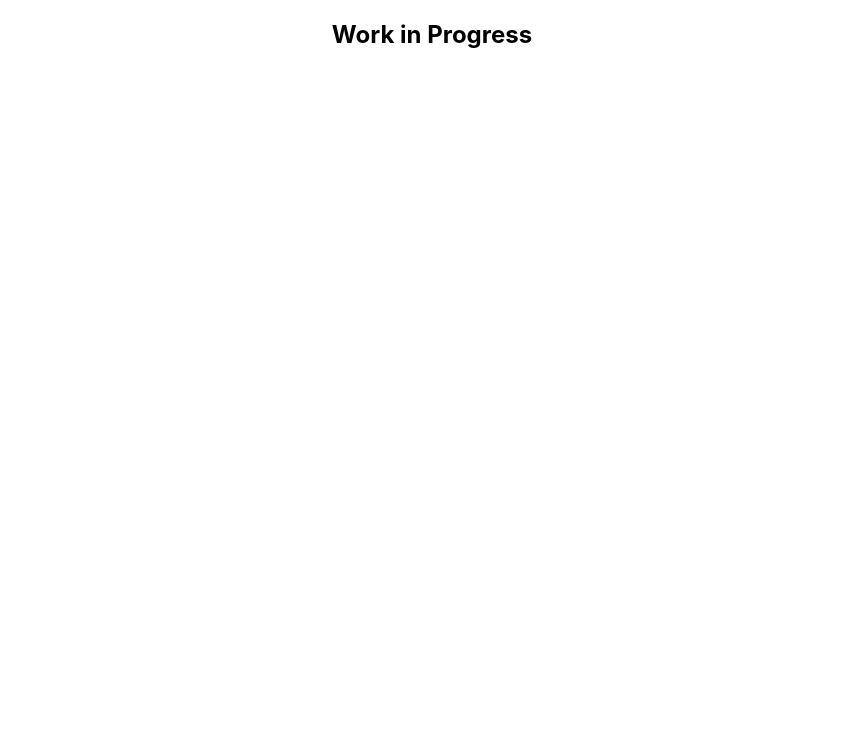
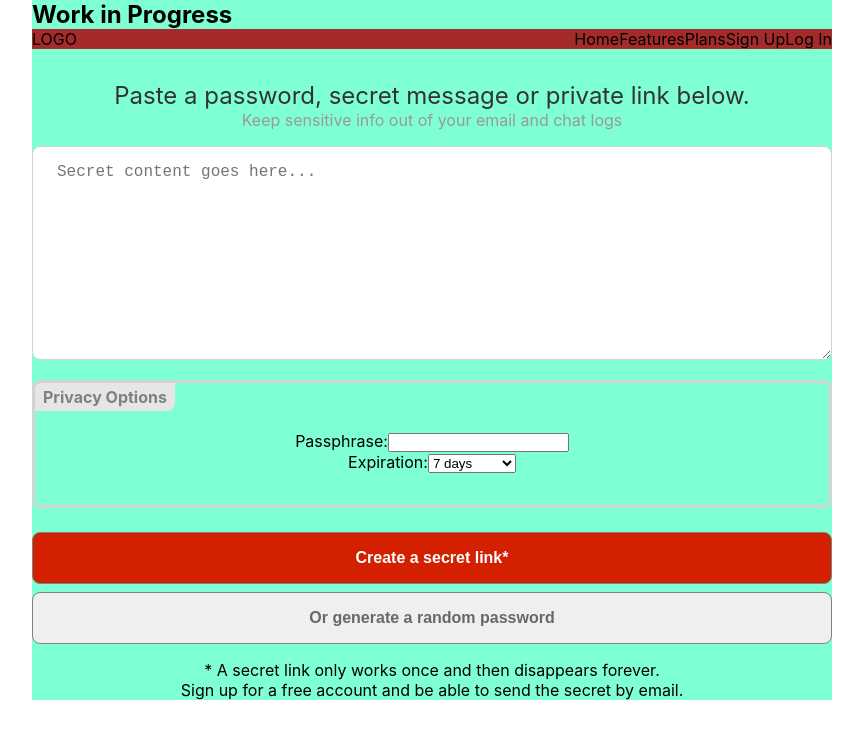
Before and after one commit to omgupta1608/covert, a React (Create React App) app in the folder web/: page / in a window 1280 px wide. Shown: the top 738 px of the page, without its empty margins (208-1071 px from the left). Built offline with nearby package versions, Linux system fonts and the light colour scheme; the HTML template or start-up script is replaced by a standard one.

Commit message:
basic home page

```diff
--- a/web/src/App.css
+++ b/web/src/App.css
@@ -1,38 +1,7 @@
 .App {
-  text-align: center;
+  width: 80%;
+  min-width: 500px;
+  max-width: 800px;
+  margin: 0 auto;
+  background-color: aquamarine;
 }
-
-.App-logo {
-  height: 40vmin;
-  pointer-events: none;
-}
-
-@media (prefers-reduced-motion: no-preference) {
-  .App-logo {
-    animation: App-logo-spin infinite 20s linear;
-  }
-}
-
-.App-header {
-  background-color: #282c34;
-  min-height: 100vh;
-  display: flex;
-  flex-direction: column;
-  align-items: center;
-  justify-content: center;
-  font-size: calc(10px + 2vmin);
-  color: white;
-}
-
-.App-link {
-  color: #61dafb;
-}
-
-@keyframes App-logo-spin {
-  from {
-    transform: rotate(0deg);
-  }
-  to {
-    transform: rotate(360deg);
-  }
-}
--- a/web/src/App.js
+++ b/web/src/App.js
@@ -1,9 +1,13 @@
 import './App.css';
+import Navbar from './components/Navbar';
+import Home from './pages/Home/Home';
 
 function App() {
   return (
     <div className="App">
      <h2>Work in Progress</h2>
+     <Navbar />
+     <Home />
     </div>
   );
 }
--- /dev/null
+++ b/web/src/components/Navbar.css
@@ -0,0 +1,10 @@
+.nav-wrapper {
+	display: flex;
+	justify-content: space-between;
+	background-color: brown;
+}
+
+.nav-wrapper ul{
+	display: flex;
+	list-style-type: none;
+}
--- /dev/null
+++ b/web/src/components/Navbar.jsx
@@ -0,0 +1,20 @@
+import './Navbar.css'
+
+function Navbar() {
+	return (
+		<div className='nav-wrapper'>
+			<div className="logo-wrapper">LOGO</div>
+			<div className="links-wrapper">
+				<ul>
+					<li>Home</li>
+					<li>Features</li>
+					<li>Plans</li>
+					<li>Sign Up</li>
+					<li>Log In</li>
+				</ul>
+			</div>
+		</div>
+	)
+}
+
+export default Navbar
--- a/web/src/index.css
+++ b/web/src/index.css
@@ -11,3 +11,9 @@ code {
   font-family: source-code-pro, Menlo, Monaco, Consolas, 'Courier New',
     monospace;
 }
+
+*, *::before, *::after {
+  box-sizing: border-box;
+  margin: 0;
+  padding: 0;
+}
--- /dev/null
+++ b/web/src/pages/Home/Home.css
@@ -0,0 +1,59 @@
+.home-wrapper {
+	padding-top: 1rem;
+	text-align: center;
+}
+
+.home-wrapper >div {
+	width: 100%;
+	/* background-color: lemonchiffon; */
+	margin: 1rem 0;
+}
+
+.home-wrapper >div > textarea {
+	width: 100%;
+	border-radius: 8px;
+	border: 1px solid lightgray;
+	padding: 1rem 1.5rem;
+	font-size: 1rem;
+}
+
+.privacyOptions-wrapper {
+	border: 3px solid lightgray;
+	border-radius: .5rem;
+	position: relative;
+	padding: 3rem 0 2rem;
+}
+.privacyOptions-wrapper div:first-child {
+	position: absolute;
+	background-color: rgb(230, 230, 230);
+	top: 0;
+	color: gray;
+	font-weight: bold;
+	padding: .25rem .5rem;
+	border-radius: .35rem 0 .5rem;
+}
+
+.heading-container p{
+	font-size: 1.5rem;
+	color: #333;
+}
+.heading-container span {
+	font-size: 1rem;
+	color: #999;
+}
+
+.buttons button{
+width: 100%;
+padding: 1rem .8rem;
+font-size: 1rem;
+font-weight: bold;
+border-radius: .5rem;
+border: 1px solid gray;
+color: rgb(104, 104, 104);
+margin-top: .5rem;
+}
+
+.buttons button:first-of-type {
+	background-color: #D22000;
+	color: white;
+}
--- /dev/null
+++ b/web/src/pages/Home/Home.jsx
@@ -0,0 +1,72 @@
+import { useState } from "react";
+import "./Home.css";
+
+function Home() {
+  const [userInput, setUserInput] = useState("");
+  const [passPhrase, setPassPhrase] = useState("");
+  const [lifetime, setLifetime] = useState("");
+
+  function updateInput(e) {
+    if (e.target.name === "userInput")
+      setUserInput(e.target.value);
+    else if (e.target.name === "passPhrase")
+      setPassPhrase( e.target.value);
+    else if (e.target.name === "lifetime")
+      setLifetime(e.target.value);
+
+    console.log("USER INPUT: " + userInput);
+    console.log("Passphrase: " + passPhrase);
+    console.log("Lifetime: " + lifetime);
+  }
+
+  return (
+    <div className="home-wrapper">
+      <div className="heading-container">
+        <p>Paste a password, secret message or private link below.</p>
+        <span>Keep sensitive info out of your email and chat logs</span>
+      </div>
+      <div className="userInput-wrapper">
+        <textarea
+          name="userInput"
+          id="userInput"
+          cols="30"
+          rows="10"
+          placeholder="Secret content goes here..."
+          onChange={e=>updateInput(e)}
+        ></textarea>
+      </div>
+      <div className="privacyOptions-wrapper">
+        <div>Privacy Options</div>
+        <div>
+          <label htmlFor="passPhrase">Passphrase:</label>
+          <input type="text" name="passPhrase" onChange={e=>updateInput(e)} />
+        </div>
+        <div>
+          <label htmlFor="lifetime">Expiration:</label>
+          <select name="lifetime" id="lifetime" onChange={e=>updateInput(e)}>
+            <option value="7 days">7 days</option>
+            <option value="3 days">3 days</option>
+            <option value="1 day">1 day</option>
+            <option value="12 hours">12 hours</option>
+            <option value="4 hours">4 hours</option>
+            <option value="1 hour">1 hour</option>
+            <option value="30 minutes">30 minutes</option>
+            <option value="5 minutes">5 minutes</option>
+          </select>
+        </div>
+      </div>
+      <div className="buttons">
+        <button>Create a secret link*</button>
+        <button>Or generate a random password</button>
+      </div>
+      <div>
+        <p>
+          * A secret link only works once and then disappears forever. <br />{" "}
+          Sign up for a free account and be able to send the secret by email.
+        </p>
+      </div>
+    </div>
+  );
+}
+
+export default Home;
```
